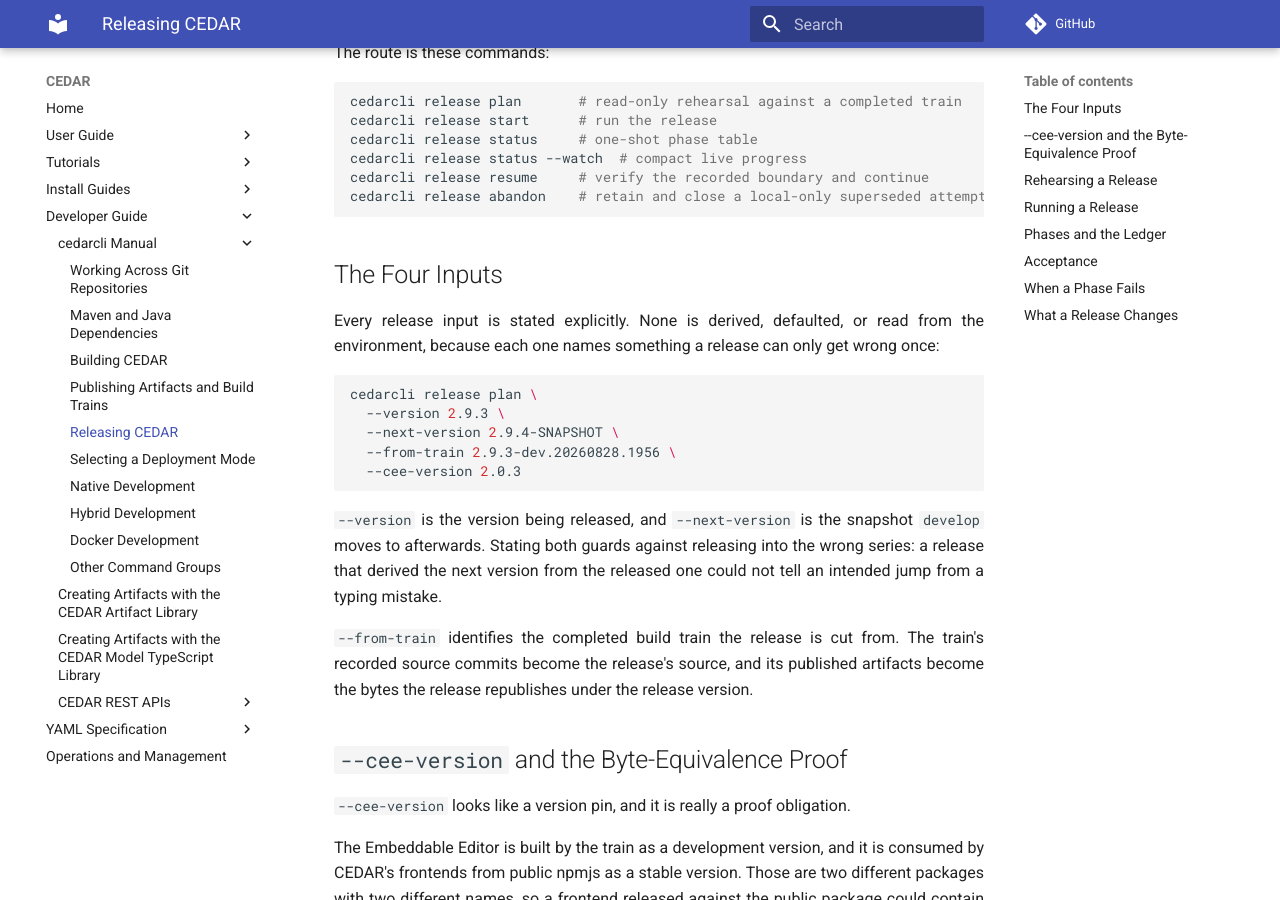
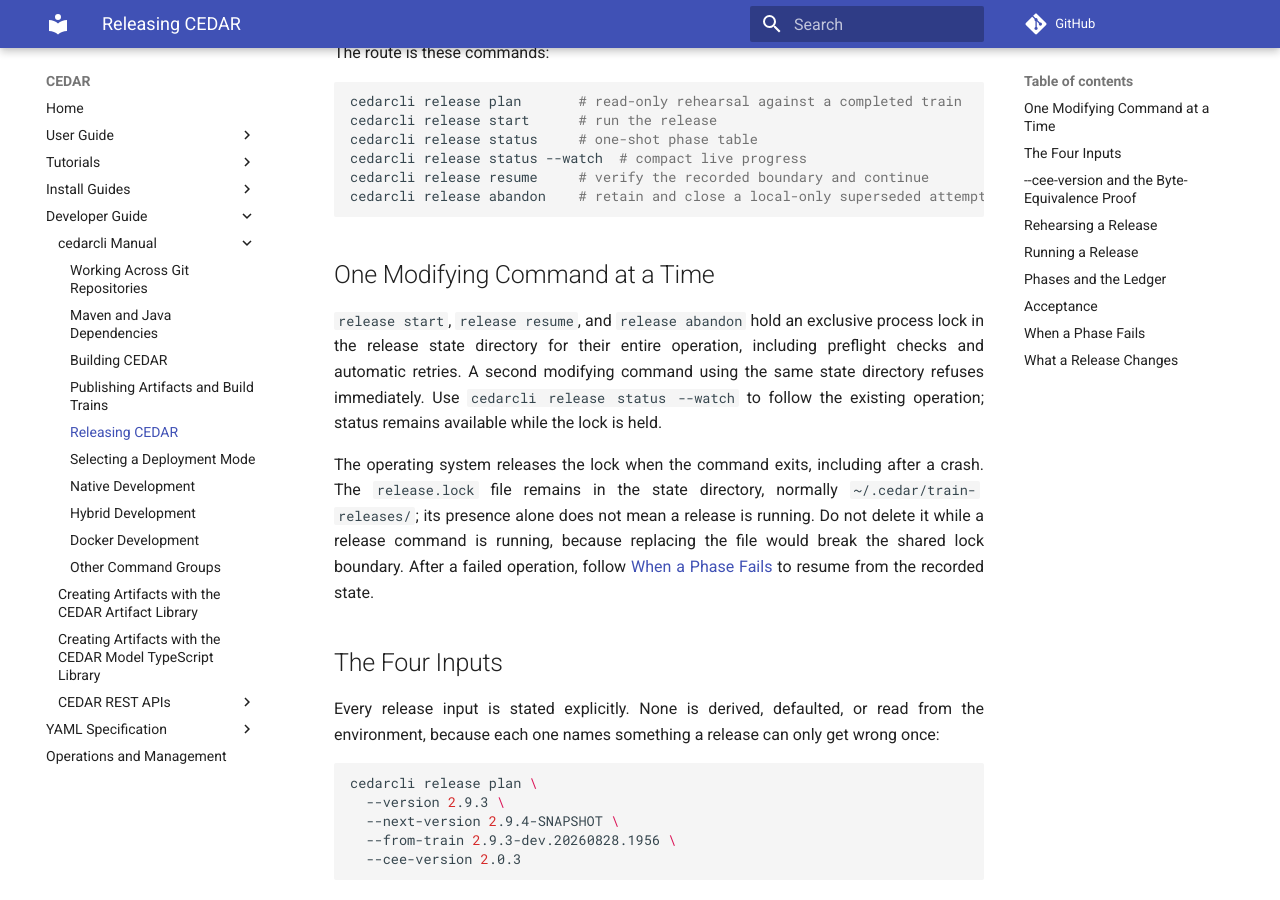
Before and after one commit to metadatacenter/cedar-mkdocs, an MkDocs documentation site: the page built from docs/developer-guide/cedarcli/release.md, in a window 1280 px wide and 900 px high, scrolled down 402 px. Built offline with MkDocs 1.6.1 and Material for MkDocs 9.7.7, drawn with Linux system fonts in a browser that asks for light colours; comment, search, counter and statistics services are not loaded.

Commit message:
Document CLI release locking and command failure behavior

````diff
--- a/docs/developer-guide/cedarcli/release.md
+++ b/docs/developer-guide/cedarcli/release.md
@@ -21,6 +21,20 @@
 cedarcli release resume     # verify the recorded boundary and continue
 cedarcli release abandon    # retain and close a local-only superseded attempt
 ```
+
+## One Modifying Command at a Time
+
+`release start`, `release resume`, and `release abandon` hold an exclusive process lock in the
+release state directory for their entire operation, including preflight checks and automatic
+retries. A second modifying command using the same state directory refuses immediately. Use
+`cedarcli release status --watch` to follow the existing operation; status remains available while
+the lock is held.
+
+The operating system releases the lock when the command exits, including after a crash. The
+`release.lock` file remains in the state directory, normally `~/.cedar/train-releases/`; its
+presence alone does not mean a release is running. Do not delete it while a release command is
+running, because replacing the file would break the shared lock boundary. After a failed operation,
+follow [When a Phase Fails](#when-a-phase-fails) to resume from the recorded state.
 
 ## The Four Inputs
 
````
Also changed, not shown: docs/developer-guide/cedarcli/index.md (+9 -0 lines), docs/developer-guide/cedarcli/repositories.md (+8 -1 lines).
